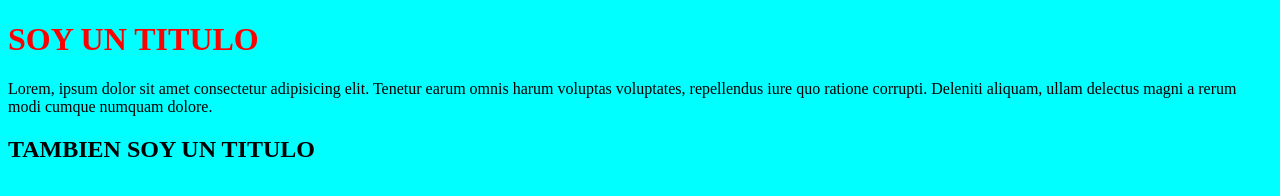
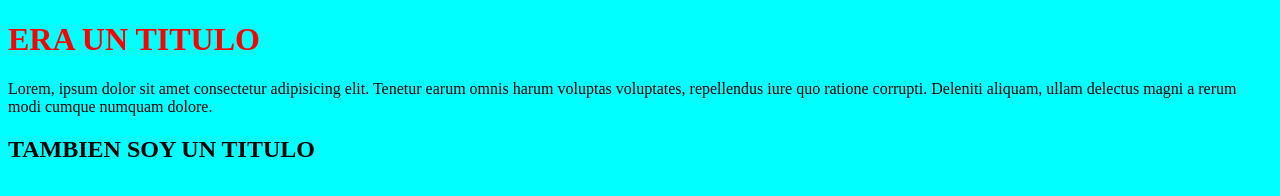
Before and after one commit to pablitoalcachofa/pruebas, a plain HTML site: page index.html in a window 1280 px wide. Drawn offline with Linux system fonts and the light colour scheme.

Commit message:
cambio al header

```diff
--- a/index.html
+++ b/index.html
@@ -9,7 +9,7 @@
 </head>
 <body>
     <header>
-        <h1> SOY UN TITULO </h1>
+        <h1> ERA UN TITULO </h1>
     </header>
     <p>
         Lorem, ipsum dolor sit amet consectetur adipisicing elit. Tenetur earum omnis harum voluptas voluptates, repellendus iure quo ratione corrupti. Deleniti aliquam, ullam delectus magni a rerum modi cumque numquam dolore.
```
